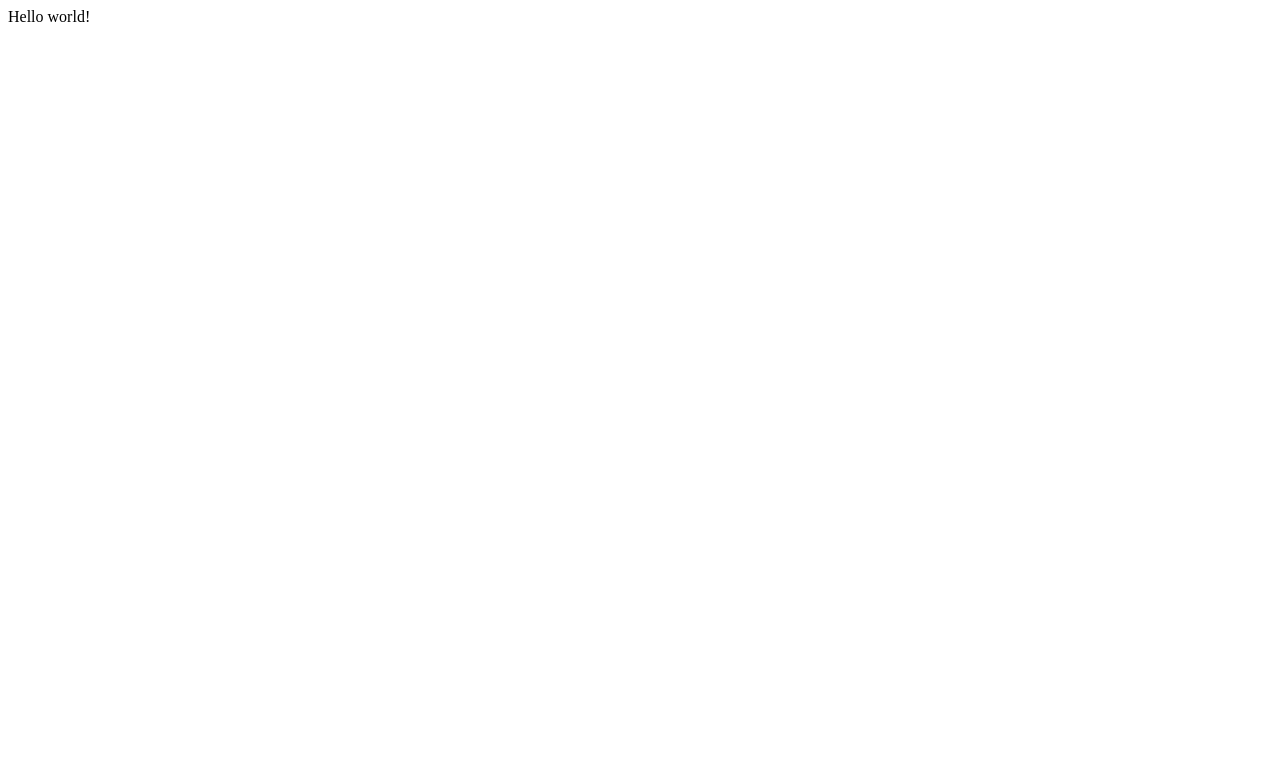
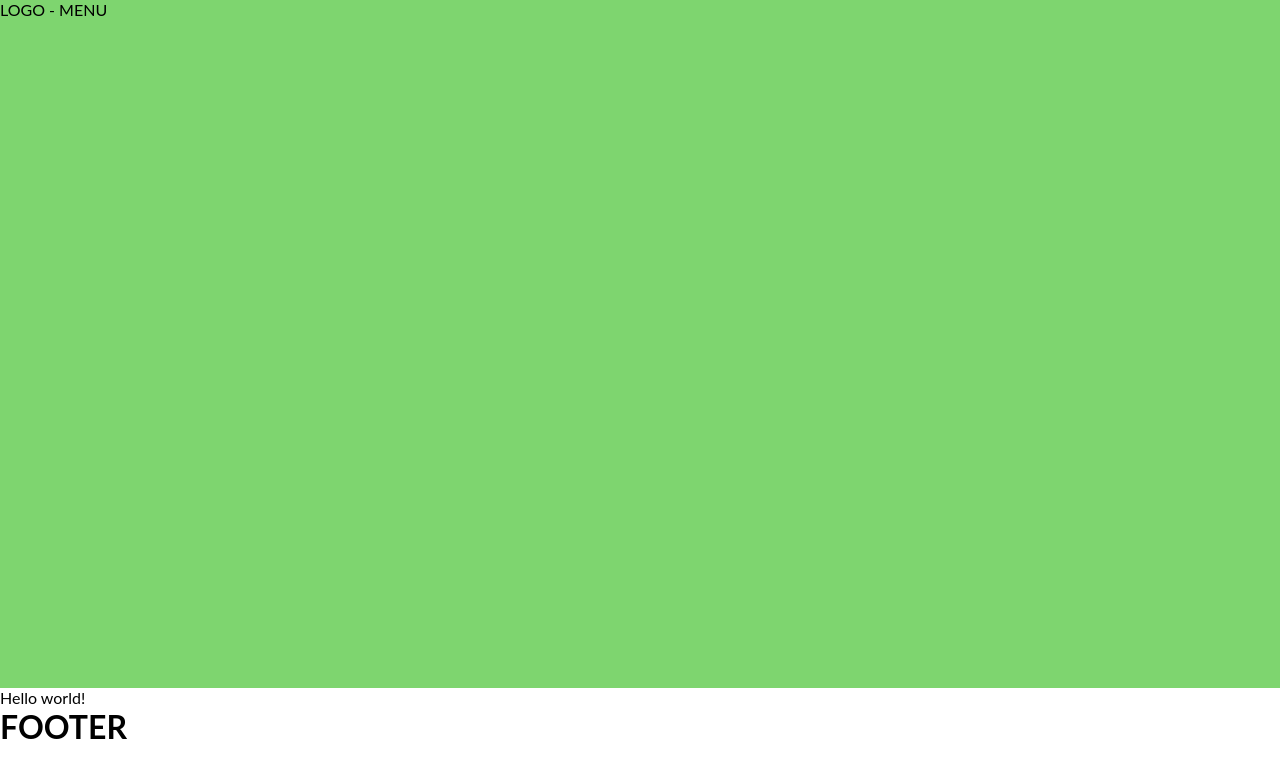
Before and after one commit to Ejiwen/blog-en-v3, a Gatsby site: page / in a window 1280 px wide. Built offline with nearby package versions, Linux system fonts and the light colour scheme; Gatsby itself is replaced by a stand-in of ours.

Commit message:
using SASS to stylimg the components

```diff
--- a/package.json
+++ b/package.json
@@ -11,10 +11,12 @@
     "start": "npm run develop",
     "serve": "gatsby serve",
     "clean": "gatsby clean",
+    "compile": "node-sass src/style/sass/main.scss src/style/style.css -w",
     "test": "echo \"Write tests! -> https://gatsby.dev/unit-testing\" && exit 1"
   },
   "dependencies": {
     "gatsby": "^2.24.67",
+    "node-sass": "^4.14.1",
     "react": "^16.12.0",
     "react-dom": "^16.12.0"
   },
--- /dev/null
+++ b/src/components/Header.js
@@ -0,0 +1,11 @@
+import React from 'react'
+
+const Header = () => {
+   return (
+       <header>
+       <p> LOGO - MENU  </p>
+       </header>
+   )
+}
+
+export default Header;
--- /dev/null
+++ b/src/components/Layout.js
@@ -0,0 +1,15 @@
+import React from 'react'
+import Header from './Header'
+
+
+const Layout = ({children}) => {
+ return (
+     <div className="container">
+         <Header />
+         <p> {children} </p>
+         <h1> FOOTER </h1>
+     </div>
+ )
+}
+
+export default Layout
--- a/src/pages/index.js
+++ b/src/pages/index.js
@@ -1,5 +1,7 @@
 import React from "react"
+import Layout from "../components/Layout"
+import "../style/style.css";
 
 export default function Home() {
-  return <div>Hello world!</div>
+  return <Layout>Hello world!</Layout>
 }
--- /dev/null
+++ b/src/style/sass/base/_base.scss
@@ -0,0 +1,14 @@
+*,
+*::after,
+*::before {
+    margin: 0;
+    padding: 0;
+    box-sizing: inherit;
+}
+
+body {
+    // padding: 1.6rem;
+    box-sizing: border-box;
+    font-family: "Lato", sans-serif;
+    color:$color-text-main;
+}
--- /dev/null
+++ b/src/style/sass/layout/_header.scss
@@ -0,0 +1,4 @@
+header {
+    height: 86vh;
+    background-color: $bg-header;
+}
--- /dev/null
+++ b/src/style/sass/main.scss
@@ -0,0 +1,3 @@
+@import "abstracts/variables";
+@import "base/base";
+@import "layout/header";
```
Also changed, not shown: src/style/sass/abstracts/_variables.scss (added, +15 -0 lines), src/components/Footer.js (added), src/style/sass/base/_animations.scss (added), src/style/style.css (added), 1 other file.
